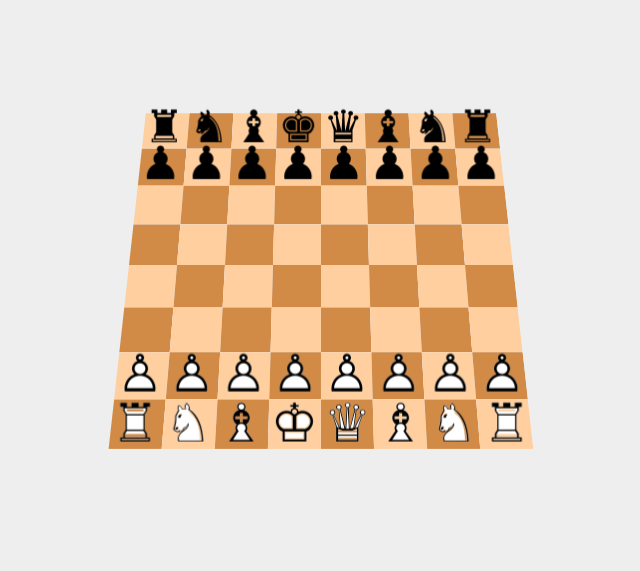
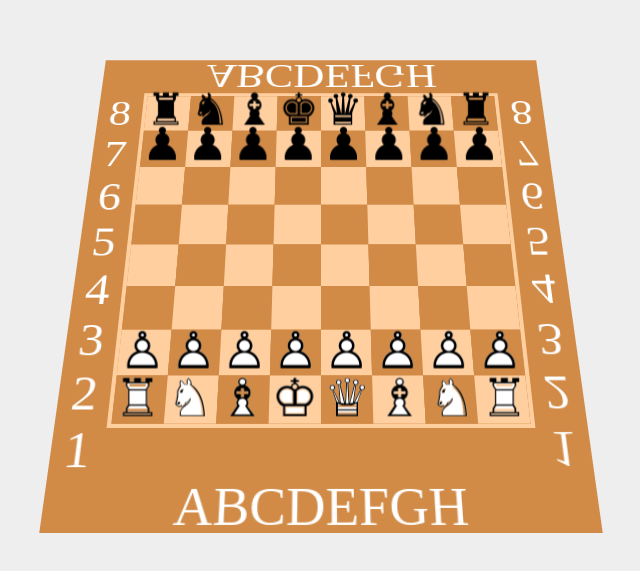
Before and after one commit to DAB0mB/parallax-chess, a React (Vite) app: page / in a window 1280 px wide. Shown: the part 135-706 px from the top of the page, without its empty margins (319-959 px from the left). Built offline with nearby package versions, Linux system fonts and the light colour scheme.

Commit message:
Add axes

```diff
--- /dev/null
+++ b/src/ui/axis.module.css
@@ -0,0 +1,35 @@
+@value magnifier: 3;
+@value fontSize: calc(1 / magnifier * 1em);
+@value unitSize: calc(magnifier * 1em);
+
+.vAxis {
+  display: flex;
+  flex-direction: column;
+}
+
+.hAxis {
+  display: flex;
+  flex-direction: row;
+}
+
+.unit {
+  display: flex;
+  align-items: center;
+  justify-content: center;
+  color: white;
+  font-size: fontSize;
+}
+
+.vUnit {
+  width: 1em;
+  height: unitSize;
+}
+
+.hUnit {
+  height: 1em;
+  width: unitSize;
+}
+
+.flip {
+  transform: rotateX(180deg);
+}
--- /dev/null
+++ b/src/ui/axis.tsx
@@ -0,0 +1,40 @@
+import classNames from 'classnames';
+import css from './axis.module.css';
+
+export type AxisProps = {
+  flip?: boolean,
+};
+
+export function VerticalAxis(props: AxisProps) {
+  const flipClass = { [css.flip]: props.flip };
+
+  return (
+    <div className={css.vAxis}>
+      <div className={classNames(css.unit, css.vUnit, flipClass)}>8</div>
+      <div className={classNames(css.unit, css.vUnit, flipClass)}>7</div>
+      <div className={classNames(css.unit, css.vUnit, flipClass)}>6</div>
+      <div className={classNames(css.unit, css.vUnit, flipClass)}>5</div>
+      <div className={classNames(css.unit, css.vUnit, flipClass)}>4</div>
+      <div className={classNames(css.unit, css.vUnit, flipClass)}>3</div>
+      <div className={classNames(css.unit, css.vUnit, flipClass)}>2</div>
+      <div className={classNames(css.unit, css.vUnit, flipClass)}>1</div>
+    </div>
+  )
+}
+
+export function HorizontalAxis(props: AxisProps) {
+  const flipClass = { [css.flip]: props.flip };
+
+  return (
+    <div className={css.hAxis}>
+      <div className={classNames(css.unit, css.hUnit, flipClass)}>A</div>
+      <div className={classNames(css.unit, css.hUnit, flipClass)}>B</div>
+      <div className={classNames(css.unit, css.hUnit, flipClass)}>C</div>
+      <div className={classNames(css.unit, css.hUnit, flipClass)}>D</div>
+      <div className={classNames(css.unit, css.hUnit, flipClass)}>E</div>
+      <div className={classNames(css.unit, css.hUnit, flipClass)}>F</div>
+      <div className={classNames(css.unit, css.hUnit, flipClass)}>G</div>
+      <div className={classNames(css.unit, css.hUnit, flipClass)}>H</div>
+    </div>
+  );
+}
--- a/src/ui/board.module.css
+++ b/src/ui/board.module.css
@@ -1,7 +1,26 @@
 .board {
+  background: #d18b47;
+  transform: rotateX(30deg);
+}
+
+.vAxes {
+  display: flex;
+  flex-direction: column;
+  align-items: center;
+  transform-style: preserve-3d;
+}
+
+.hAxes {
+  display: flex;
+  flex-direction: row;
+  transform-style: preserve-3d;
+
+}
+
+.checkers {
   position: relative;
   width: 8em;
   height: 8em;
-  transform: rotateX(30deg);
+  border: .1em solid #ffcf9f;
   transform-style: preserve-3d;
 }
--- a/src/ui/board.tsx
+++ b/src/ui/board.tsx
@@ -1,4 +1,6 @@
 import { getCheckerKey } from '@/game/board';
+import classNames from 'classnames';
+import { HorizontalAxis, VerticalAxis } from './axis';
 import css from './board.module.css';
 import { Checker } from './checker';
 import { useGame } from './game_context';
@@ -9,7 +11,11 @@ export function Board() {
   const game = useGame();
 
   return (
-    <div className={css.board}>
+    <div className={classNames(css.board, css.vAxes)}>
+      <HorizontalAxis flip />
+      <div className={css.hAxes}>
+        <VerticalAxis />
+        <div className={css.checkers}>
           {(
             game.board.flatMap((row, i) =>
               row.map((_piece, j) =>
@@ -26,5 +32,9 @@ export function Board() {
           )}
           <Selection />
         </div>
+        <VerticalAxis flip />
+      </div>
+      <HorizontalAxis />
+    </div>
   )
 }
--- a/src/ui/checker.tsx
+++ b/src/ui/checker.tsx
@@ -2,17 +2,14 @@ import { useCaller } from '@/utils/hooks';
 import { useGame } from './game_context';
 import css from './checker.module.css';
 import classNames from 'classnames';
-
-const dark = css.checkerDark
-const light = css.checkerLight;
 
 export function Checker(props: { row: number, col: number }) {
   const game = useGame();
   const rowOdd = props.row % 2;
   const colOdd = props.col % 2;
   const color = rowOdd
-    ? colOdd ? light : dark
-    : colOdd ? dark : light;
+    ? colOdd ? css.checkerLight : css.checkerDark
+    : colOdd ? css.checkerDark : css.checkerLight;
 
   const onClick = useCaller(() => {
     game.board.unselect();
```
Lines whose indentation alone changed are shown as unchanged.
